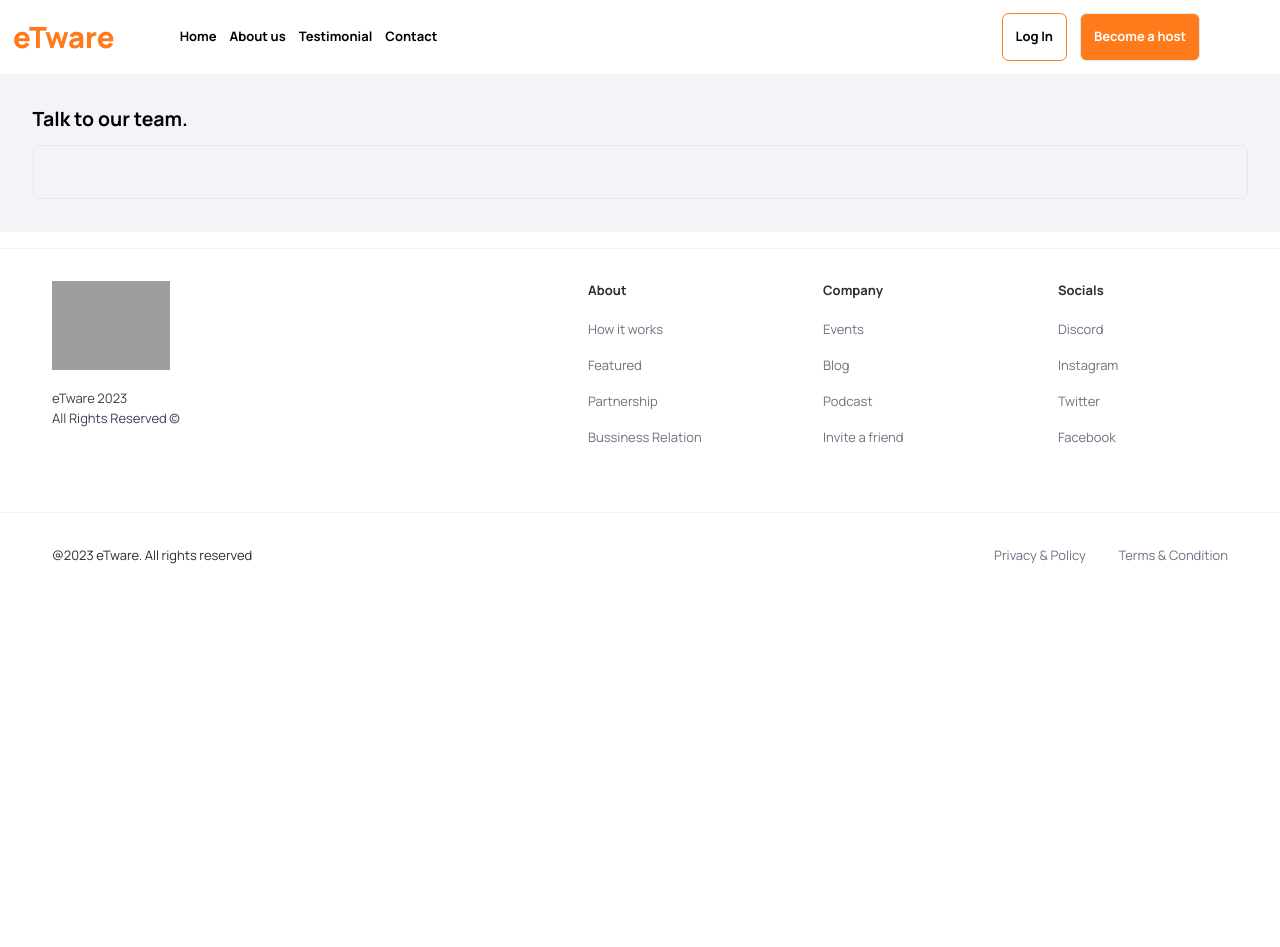
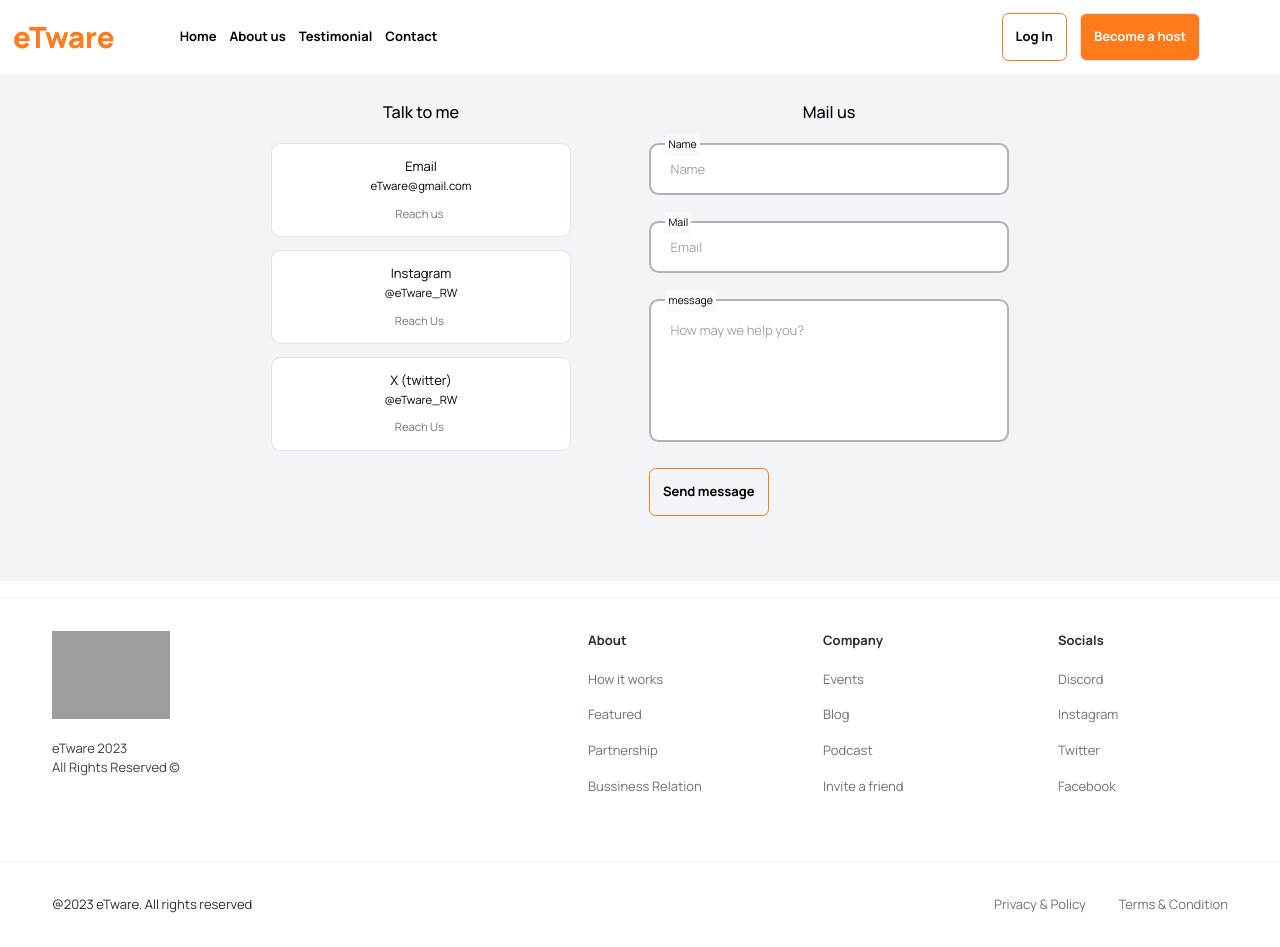
Before and after one commit to Valentin-Shyaka/car_showcase, a Next.js app: page /contact in a window 1280 px wide. Before the commit the page ends 800 px from the top, so only its background shows below. Built offline with nearby package versions, Linux system fonts and the light colour scheme; grey boxes are pictures that could not be loaded.

Commit message:
added the contact page and it's functionalities...

```diff
--- a/app/contact/page.tsx
+++ b/app/contact/page.tsx
@@ -1,13 +1,15 @@
+import Contact from '@/components/Contact'
 import React from 'react'
 
 const HostPage = () => {
   return (
-    <div className='p-10 bg-[#f2f4f8]'>
-        <h3 className='text-2xl font-bold'>Talk to our team.</h3>
-        <div className='border w-full p-8 rounded-lg mt-4'>
+   <div className='p-8 bg-[#f2f4f8]'>
+    <Contact/>
+   </div>
 
-        </div>
-    </div>
+
+
+
   )
 }
 
--- a/app/globals.css
+++ b/app/globals.css
@@ -38,3 +38,50 @@
 .footer__copyrights-link {
   @apply flex-1 flex sm:justify-end justify-center max-sm:mt-4 gap-10;
 }
+:root {
+  --header-height: 3rem;
+
+  /*========== Colors ==========*/
+  /*Color mode HSL(hue, saturation, lightness)*/
+  --hue: 0;
+  --sat: 0%;
+  --title-color: hsl(var(--hue), var(--sat), 20%);
+  --title-color-dark: hsl(var(--hue), var(--sat), 0%);
+  --text-color: hsl(var(--hue), var(--sat), 46%);
+  --body-color: hsl(var(--hue), var(--sat), 98%);
+  --container-color: #fff;
+
+  /*========== Font and typography ==========*/
+  --body-font: "Poppins", sans-serif;
+
+  /*.5rem = 8px | 1rem = 16px ...*/
+  --big-font-size: 3.5rem;
+  --h1-font-size: 2.25rem;
+  --h2-font-size: 1.5rem;
+  --h3-font-size: 1.25rem;
+  --normal-font-size: 1rem;
+  --small-font-size: 0.875rem;
+  --smaller-font-size: 0.813rem;
+  --tiny-font-size: 0.625rem;
+
+  /*========== Font weight ==========*/
+  --font-normal: 400;
+  --font-medium: 500;
+  --font-semi-bold: 600;
+
+  /*========== Margenes Bottom ==========*/
+  /*.5rem = 8px | 1rem = 16px ...*/
+  --mb-0-25: 0.25rem;
+  --mb-0-5: 0.5rem;
+  --mb-0-75: 0.75rem;
+  --mb-1: 1rem;
+  --mb-1-5: 1.5rem;
+  --mb-2: 2rem;
+  --mb-2-5: 2.5rem;
+  --mb-3: 3rem;
+
+  /*========== z index ==========*/
+  --z-tooltip: 10;
+  --z-fixed: 100;
+  --z-modal: 1000;
+}
--- /dev/null
+++ b/components/Contact.tsx
@@ -0,0 +1,86 @@
+'use client'
+import React, { useRef } from 'react';
+import emailjs from '@emailjs/browser';
+import './contact.css'
+import CustomButton from './CustomButton';
+
+const Contact = () => {
+    const form = useRef();
+    const sendEmail = (e) => {
+
+        e.preventDefault();
+
+        emailjs.sendForm('service_wq2ho1s', 'template_4hzkneq', form.current, 'v75ycDi95WzXVgQnr')
+          .then((result) => {
+              console.log(result.text);
+          }, (error) => {
+              console.log(error.text);
+          });
+        e.target.reset()
+      };
+  return (
+    <section className="contact section " id="contact">
+
+
+        <div className="contact__container container grid ">
+            <div className="contact__content">
+                <h3 className="contact__title">Talk to me</h3>
+
+                <div className="contact__info">
+
+                    <div className="contact__card">
+                        <i className="bx bx-mail-send contact__card-icon"></i>
+
+                        <h3 className="contact__card-title"> Email</h3>
+                        <span className="contact__card-data">eTware@gmail.com</span>
+                        <a href="mailto:vava1lantern7@gmail.com.com" className="contact__button">Reach us
+                        <i className="bx bx-right-arrow-alt container__button-icon"></i>
+                        </a>
+                    </div>
+                    <div className="contact__card">
+                        <i className="bx bxl-whatsapp contact__card-icon"></i>
+
+                        <h3 className="contact__card-title"> Instagram</h3>
+                        <span className="contact__card-data">@eTware_RW</span>
+                        <a href="https://api.whatsapp.com.send?phone=0737698591&text=Hello, more information!" className="contact__button">Reach Us
+                        <i className="bx bx-right-arrow-alt container__button-icon"></i>
+                        </a>
+                    </div>
+                    <div className="contact__card">
+                        <i className="bx bxl-messenger contact__card-icon"></i>
+
+                        <h3 className="contact__card-title"> X (twitter)</h3>
+                        <span className="contact__card-data">@eTware_RW</span>
+                        <a href="https://m.me/BIGWI%20%Valentin" className="contact__button">Reach Us
+                        <i className="bx bx-right-arrow-alt container__button-icon"></i>
+                        </a>
+                    </div>
+                </div>
+            </div>
+            <div className="contact__content">
+                <h3 className="contact__title">Mail us</h3>
+                <form ref={form} onSubmit={sendEmail} className="contact__form">
+                    <div className="contact__form-div">
+                        <label className="contact__form-tag">Name</label>
+                        <input type="text"  name="name" className="contact__form-input" placeholder="Name"></input>
+                    </div>
+
+                    <div className="contact__form-div">
+                        <label className="contact__form-tag">Mail</label>
+                        <input type="email"  name="email" className="contact__form-input" placeholder="Email"></input>
+                    </div>
+                    <div className="contact__form-div contact__form-area">
+                        <label className="contact__form-tag">message</label>
+                        <textarea name="message" cols="30" rows="10" className="contact__form-input" placeholder="How may we help you?"></textarea>
+                    </div>
+                    <CustomButton btnType={'submit'}  active={false} text='Send message'/>
+
+
+                </form>
+            </div>
+        </div>
+    </section>
+  )
+}
+
+export default Contact
--- a/components/CustomButton.tsx
+++ b/components/CustomButton.tsx
@@ -4,13 +4,14 @@ import React, { MouseEventHandler } from 'react'
   text:string;
   active:boolean;
   handleClick?: MouseEventHandler<HTMLButtonElement>;
+  btnType: "submit" | undefined
 
  }
 
-const CustomButton = ({text,active,handleClick}:Props) => {
+const CustomButton = ({text,btnType,active,handleClick}:Props) => {
 
   return (
-    <button className={active ?'p-4 border bg-[#FF7A1A] rounded-lg font-bold text-white max-sm:p-2':'p-4 border border-[#FF7A1A] rounded-lg font-bold max-sm:p-2'} onClick={handleClick}>
+    <button type={btnType} className={active ?'p-4 border bg-[#FF7A1A] rounded-lg font-bold text-white max-sm:p-2':'p-4 border border-[#FF7A1A] rounded-lg font-bold max-sm:p-2'} onClick={handleClick}>
 
         <p>{text}</p>
     </button>
--- /dev/null
+++ b/components/contact.css
@@ -0,0 +1,102 @@
+.contact__container{
+    grid-template-columns: repeat(2,max-content);
+    justify-content: center;
+    column-gap: 6rem;
+    padding-bottom: 3rem ;
+}.contact__title{
+    text-align: center;
+    font-size: var(--h3-font-size);
+    font-weight: var(--font-medium);
+    margin-bottom: var(--mb-1-5);
+}
+.contact__info{
+    display: grid;
+    row-gap: 1rem;
+    grid-template-columns: 300px;
+}
+
+.contact__card{
+    background-color: var(--container-color);
+    border: 1px solid rgba(0,0,0,0.1);
+    padding: 1rem;
+    border-radius: 0.75rem;
+    text-align: center;
+}
+.contact__card-icon{
+    font-size: 2rem;
+    color: var(--title-color);
+    margin-bottom: var(--mb-0-25);
+
+}
+.contact__card-title,
+.contact__card-data{
+    font-size: var(--small-font-size);
+
+}
+.contact__card-title{
+    font-size: var(--font-medium);
+}
+.contact__card-data{
+    display: block;
+    margin-bottom: var(--mb-0-75);
+}
+.contact__button{
+    color: var(--text-color);
+    font-size: var(--small-font-size);
+    display: inline-flex;
+    align-items: center;
+    justify-content: center;
+    column-gap: 0.25rem;
+}
+.contact__button-icon{
+    font-size: 1rem;
+    transition: 0.3s;
+}
+.contact__button:hover .container__button-icon{
+    transform: translate(0.25rem);
+
+}
+.contact__form{
+    width: 360px;
+}
+.contact__form-div{
+    position: relative;
+    margin-bottom: var(--mb-2);
+    height: 4rem;
+
+}
+.contact__form-input{
+    position: absolute;
+    top: 0;
+    left: 0;
+    width: 100%;
+    height: 100%;
+    border: 2px solid rgba(0,0,0,0.3);
+    background-color: none;
+    color: var(--text-color);
+    outline: none;
+    border-radius: 0.75rem;
+    padding: 1.5rem;
+    z-index: 1;
+}
+.contact__form-tag{
+    position: absolute;
+    top: -0.75rem;
+    left: 1.25rem;
+    font-size: var(--smaller-font-size);
+    padding: 0.25rem;
+    background-color: var(--body-color);
+    z-index: 10;
+}
+.contact__form-area{
+    height: 11rem;
+
+}
+.contact__form-area textarea{
+    resize: none;
+}
+    @media screen and (max-width: 992px) {
+        .contact__container{
+            column-gap:3rem;
+        }
+    }
--- a/package.json
+++ b/package.json
@@ -12,6 +12,7 @@
     "@coreui/icons": "^3.0.1",
     "@coreui/icons-react": "^2.2.1",
     "@coreui/react": "^5.0.0-alpha.3",
+    "@emailjs/browser": "^3.11.0",
     "@emotion/react": "^11.11.1",
     "@emotion/styled": "^11.11.0",
     "@headlessui/react": "^1.7.17",
```
Also changed, not shown: 1 other file (tests, documents, lock files or other folders).
